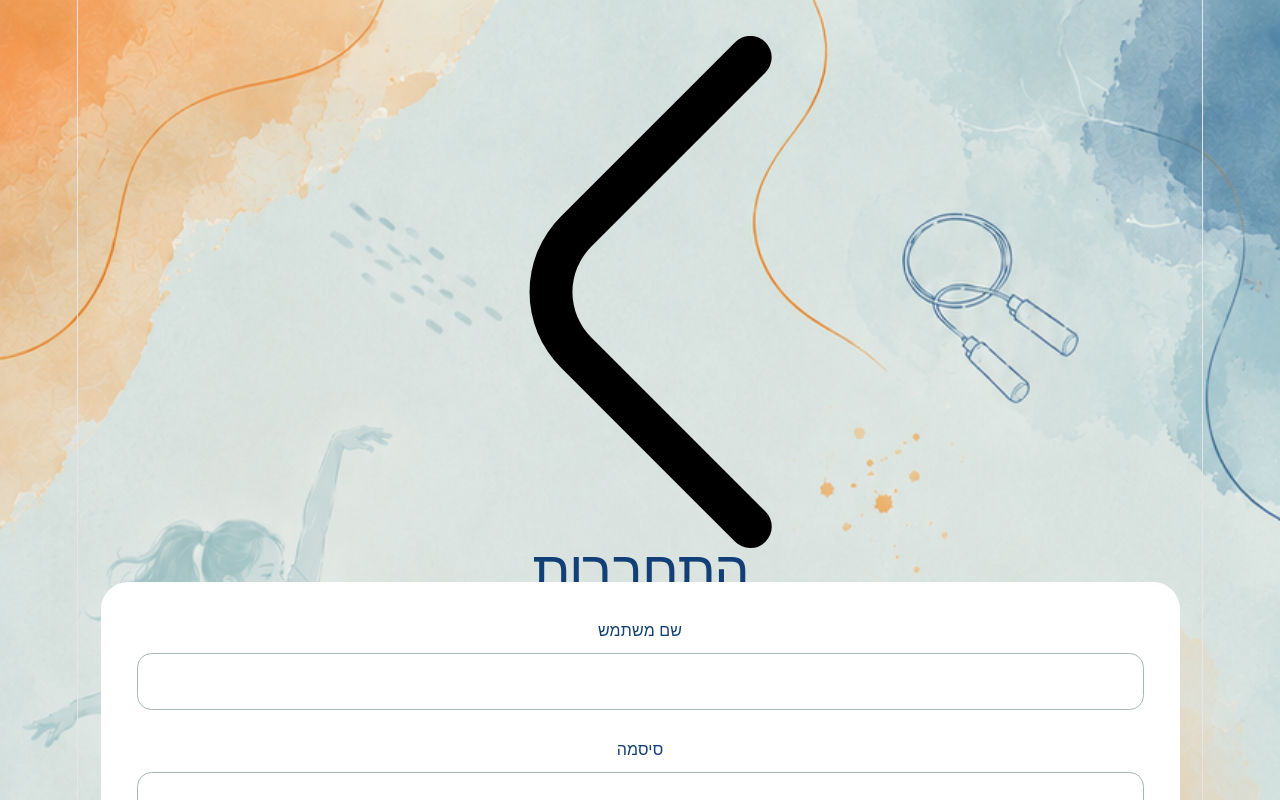
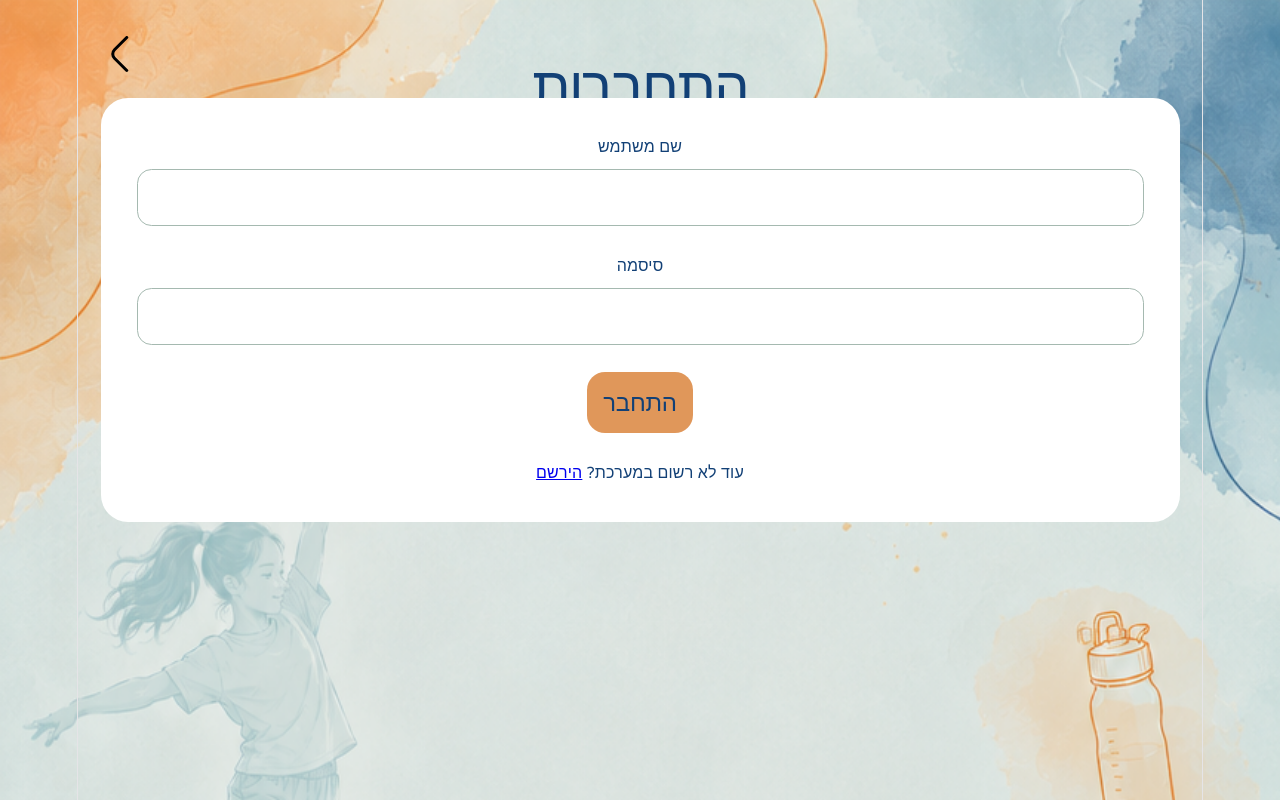
Before and after one commit to shircohen83/shtodio, a React (Vite) app: page /login in a window 1280 px wide. Shown: the top 800 px of the page. Built offline with nearby package versions, Linux system fonts and the light colour scheme.

Commit message:
making button's design global in the project

```diff
--- a/src/pages/LessonsPage.css
+++ b/src/pages/LessonsPage.css
@@ -15,31 +15,3 @@
   background-color: var(--white);
   color: var(--tertiary-color);
 }
-
-.lesson-register-button {
-  justify-self: center;
-
-  padding: 0.9rem;
-  border: none;
-  border-radius: 1rem;
-
-  background-color: var(--lighter-secondary-color);
-  color: var(--tertiary-color);
-
-  cursor: pointer;
-}
-
-.lesson-register-button:hover {
-  background-color: var(--secondary-color);
-}
-
-.back-home-link {
-  justify-self: start;
-  width: 2rem;
-  height: 2rem;
-}
-
-.back-home-link img {
-  width: 100%;
-  height: 100%;
-}
--- a/src/styles/design-system.css
+++ b/src/styles/design-system.css
@@ -32,25 +32,32 @@ p{
   margin: 0;
   color: var(--tertiary-color);
 }
-/*
-h1 {
-    margin: 0;
-    font-size: 24px;
 
+.back-icon {
+  /* justify-self: start; */
+  display: block;
+  width: 2rem;
+  height: 2rem;
 }
 
-h2 {
-    margin: 0;
-    font-size:20px ;
+.back-icon img {
 
+  width: 100%;
+  height: 100%;
 }
 
-h3 {
-    margin: 0;
-    font-size:18px;
+.register-button {
+  justify-self: center;
 
+  padding: 0.9rem;
+  border: none;
+  border-radius: 1rem;
+
+  background-color: var(--lighter-secondary-color);
+  color: var(--tertiary-color);
+
+  cursor: pointer;
 }
-
-p {
-    margin: 0;
-} */
+.register-button:hover {
+  background-color: var(--secondary-color);
+}
```
